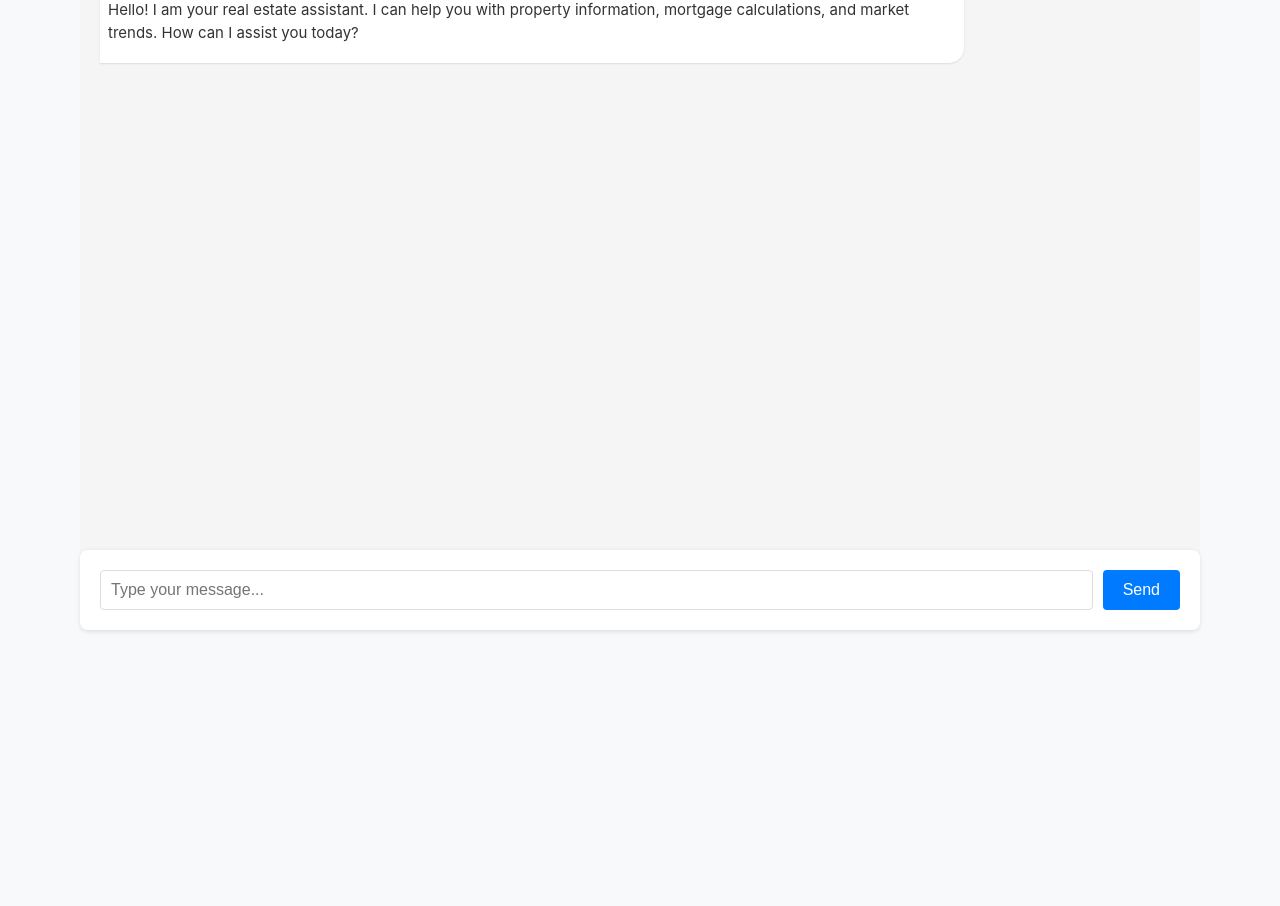
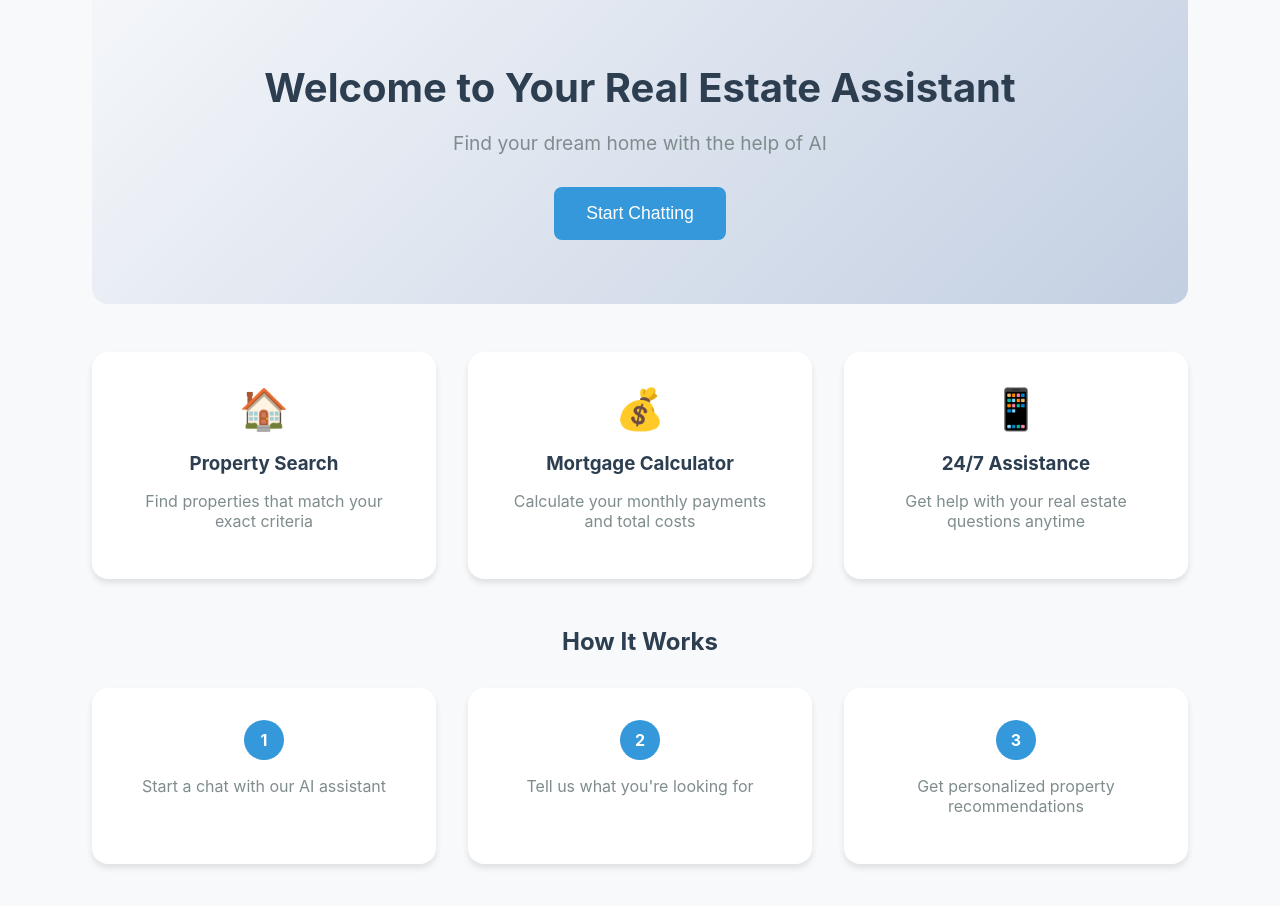
Before and after one commit to tomson611/real-estate-chatbot, an Angular app in the folder frontend/: page / in a window 1280 px wide. Shown: the part 170-1076 px from the top of the page. Before the commit the page ends 930 px from the top, so only its background shows below. Built offline with nearby package versions, Linux system fonts and the light colour scheme.

Commit message:
Add HomeComponent and update routing to include home page

```diff
--- a/frontend/src/app/app-routing.module.ts
+++ b/frontend/src/app/app-routing.module.ts
@@ -2,9 +2,11 @@
 import { RouterModule, Routes } from '@angular/router';
 import { PropertyDetailsComponent } from './property-details/property-details.component';
 import { ChatComponent } from './chat/chat.component';
+import { HomeComponent } from './home/home.component';
 
 const routes: Routes = [
-  { path: '', component: ChatComponent },
+  { path: '', component: HomeComponent },
+  { path: 'chat', component: ChatComponent },
   { path: 'property-details', component: PropertyDetailsComponent }
 ];
 
--- a/frontend/src/app/app.module.ts
+++ b/frontend/src/app/app.module.ts
@@ -7,12 +7,14 @@
 import { AppComponent } from './app.component';
 import { ChatComponent } from './chat/chat.component';
 import { PropertyDetailsComponent } from './property-details/property-details.component';
+import { HomeComponent } from './home/home.component';
 
 @NgModule({
   declarations: [
     AppComponent,
     ChatComponent,
-    PropertyDetailsComponent
+    PropertyDetailsComponent,
+    HomeComponent
   ],
   imports: [
     BrowserModule,
--- /dev/null
+++ b/frontend/src/app/home/home.component.css
@@ -0,0 +1,132 @@
+.home-container {
+  max-width: 1200px;
+  margin: 0 auto;
+  padding: 2rem;
+}
+
+.hero-section {
+  text-align: center;
+  padding: 4rem 0;
+  background: linear-gradient(135deg, #f5f7fa 0%, #c3cfe2 100%);
+  border-radius: 1rem;
+  margin-bottom: 3rem;
+}
+
+.hero-section h1 {
+  font-size: 2.5rem;
+  color: #2c3e50;
+  margin-bottom: 1rem;
+}
+
+.subtitle {
+  font-size: 1.2rem;
+  color: #7f8c8d;
+  margin-bottom: 2rem;
+}
+
+.start-button {
+  background-color: #3498db;
+  color: white;
+  border: none;
+  padding: 1rem 2rem;
+  font-size: 1.1rem;
+  border-radius: 0.5rem;
+  cursor: pointer;
+  transition: background-color 0.3s ease;
+}
+
+.start-button:hover {
+  background-color: #2980b9;
+}
+
+.features-section {
+  display: grid;
+  grid-template-columns: repeat(auto-fit, minmax(300px, 1fr));
+  gap: 2rem;
+  margin-bottom: 3rem;
+}
+
+.feature-card {
+  background: white;
+  padding: 2rem;
+  border-radius: 1rem;
+  box-shadow: 0 4px 6px rgba(0, 0, 0, 0.1);
+  text-align: center;
+  transition: transform 0.3s ease;
+}
+
+.feature-card:hover {
+  transform: translateY(-5px);
+}
+
+.feature-icon {
+  font-size: 2.5rem;
+  margin-bottom: 1rem;
+}
+
+.feature-card h3 {
+  color: #2c3e50;
+  margin-bottom: 1rem;
+}
+
+.feature-card p {
+  color: #7f8c8d;
+}
+
+.how-it-works {
+  text-align: center;
+  margin-bottom: 3rem;
+}
+
+.how-it-works h2 {
+  color: #2c3e50;
+  margin-bottom: 2rem;
+}
+
+.steps {
+  display: grid;
+  grid-template-columns: repeat(auto-fit, minmax(250px, 1fr));
+  gap: 2rem;
+}
+
+.step {
+  background: white;
+  padding: 2rem;
+  border-radius: 1rem;
+  box-shadow: 0 4px 6px rgba(0, 0, 0, 0.1);
+}
+
+.step-number {
+  width: 40px;
+  height: 40px;
+  background-color: #3498db;
+  color: white;
+  border-radius: 50%;
+  display: flex;
+  align-items: center;
+  justify-content: center;
+  margin: 0 auto 1rem;
+  font-weight: bold;
+}
+
+.step p {
+  color: #7f8c8d;
+}
+
+@media (max-width: 768px) {
+  .hero-section {
+    padding: 2rem 1rem;
+  }
+
+  .hero-section h1 {
+    font-size: 2rem;
+  }
+
+  .features-section {
+    grid-template-columns: 1fr;
+  }
+
+  .steps {
+    grid-template-columns: 1fr;
+  }
+}
--- /dev/null
+++ b/frontend/src/app/home/home.component.html
@@ -0,0 +1,43 @@
+<div class="home-container">
+  <div class="hero-section">
+    <h1>Welcome to Your Real Estate Assistant</h1>
+    <p class="subtitle">Find your dream home with the help of AI</p>
+    <button class="start-button" (click)="startChat()">Start Chatting</button>
+  </div>
+
+  <div class="features-section">
+    <div class="feature-card">
+      <div class="feature-icon">🏠</div>
+      <h3>Property Search</h3>
+      <p>Find properties that match your exact criteria</p>
+    </div>
+    <div class="feature-card">
+      <div class="feature-icon">💰</div>
+      <h3>Mortgage Calculator</h3>
+      <p>Calculate your monthly payments and total costs</p>
+    </div>
+    <div class="feature-card">
+      <div class="feature-icon">📱</div>
+      <h3>24/7 Assistance</h3>
+      <p>Get help with your real estate questions anytime</p>
+    </div>
+  </div>
+
+  <div class="how-it-works">
+    <h2>How It Works</h2>
+    <div class="steps">
+      <div class="step">
+        <div class="step-number">1</div>
+        <p>Start a chat with our AI assistant</p>
+      </div>
+      <div class="step">
+        <div class="step-number">2</div>
+        <p>Tell us what you're looking for</p>
+      </div>
+      <div class="step">
+        <div class="step-number">3</div>
+        <p>Get personalized property recommendations</p>
+      </div>
+    </div>
+  </div>
+</div>
--- /dev/null
+++ b/frontend/src/app/home/home.component.ts
@@ -0,0 +1,15 @@
+import { Component } from '@angular/core';
+import { Router } from '@angular/router';
+
+@Component({
+  selector: 'app-home',
+  templateUrl: './home.component.html',
+  styleUrls: ['./home.component.css']
+})
+export class HomeComponent {
+  constructor(private router: Router) {}
+
+  startChat() {
+    this.router.navigate(['/chat']);
+  }
+}
```
